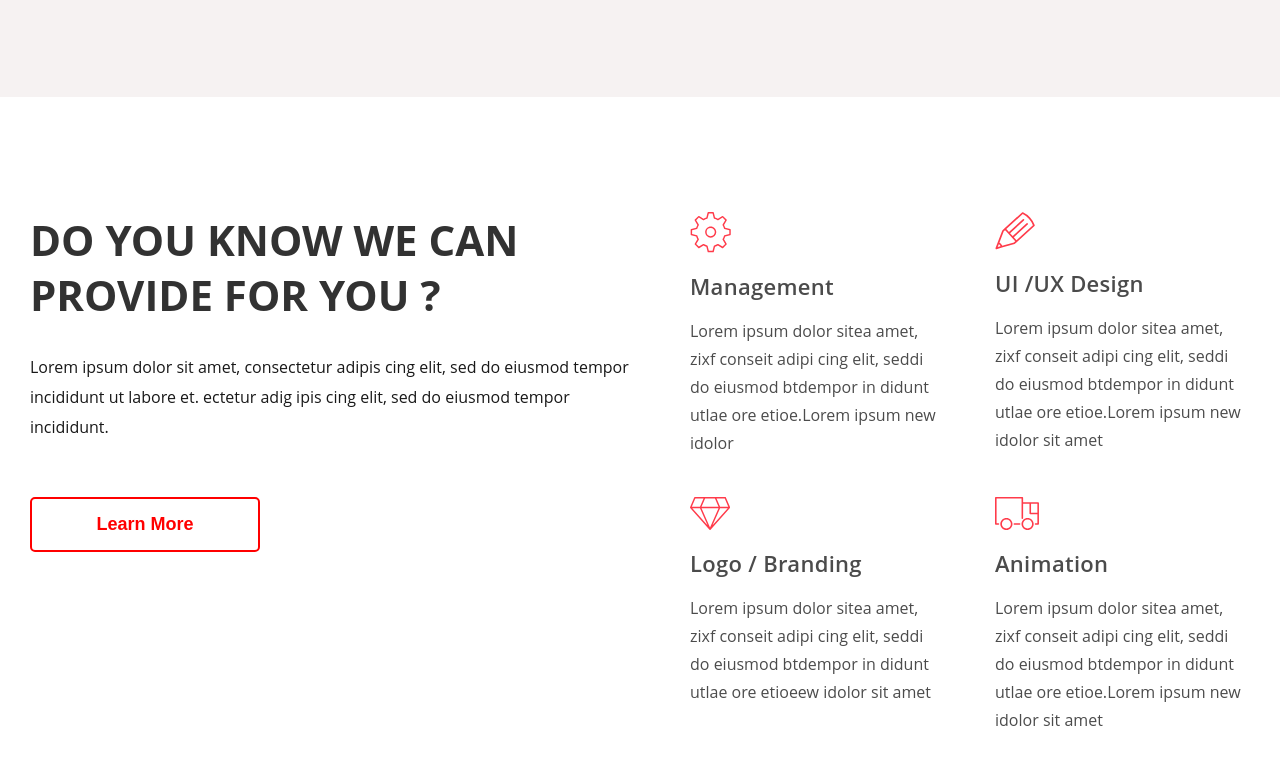
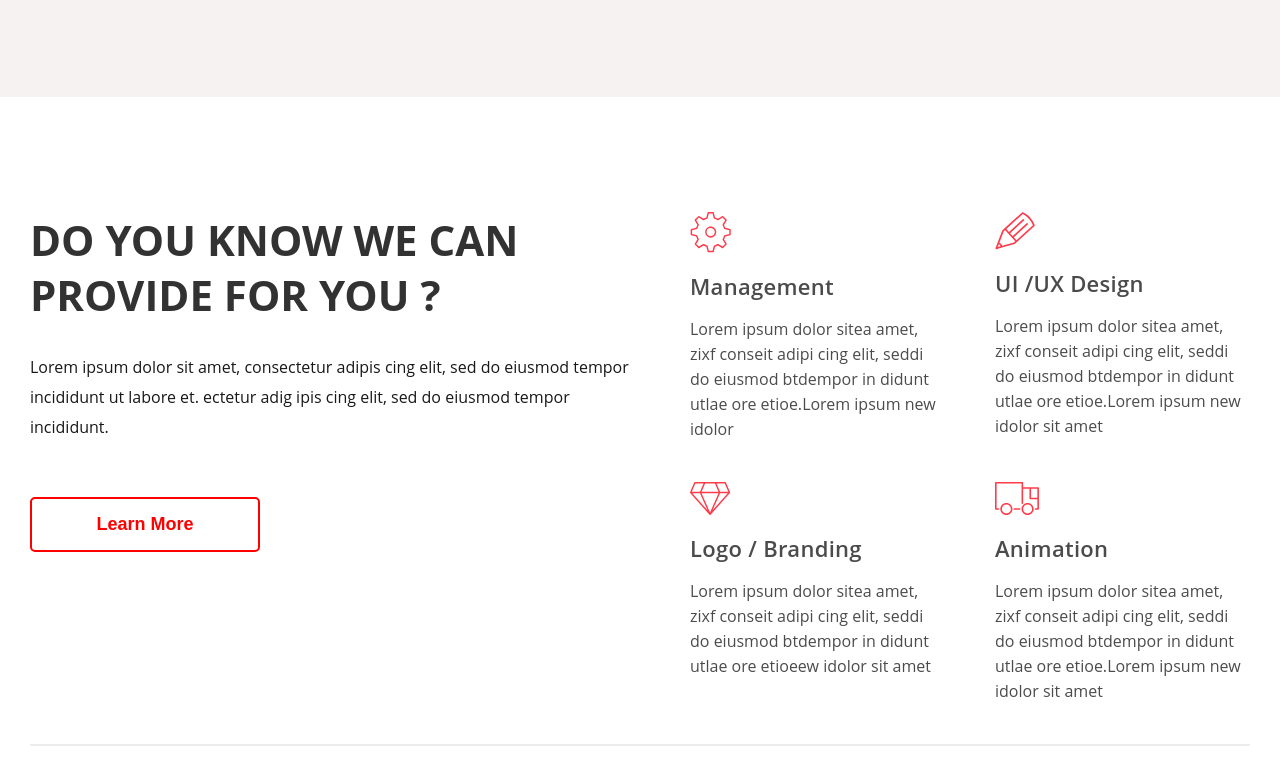
Before and after one commit to Woobbe/landing_page, a plain HTML site: page index.html in a window 1280 px wide. Shown: the part 582-1366 px from the top of the page. Drawn offline with Linux system fonts and the light colour scheme.

Commit message:
main-settings finished

```diff
--- a/css/style.css
+++ b/css/style.css
@@ -158,5 +158,9 @@ img {
 
 .settings-item p {
   opacity: 0.7;
-  line-height: 28px;
+  line-height: 25px;
 }
+
+.main-line {
+  border-bottom: 2px solid #ececec;
+}
--- a/index.html
+++ b/index.html
@@ -41,7 +41,7 @@
       </header>
       <main class="main">
         <div class="container">
-          <div class="presentation">
+          <div class="presentation main-line">
             <div class="state">
               <h2 class="state-title">do you know we can provide for you ?</h2>
               <p class="state-description">
```
